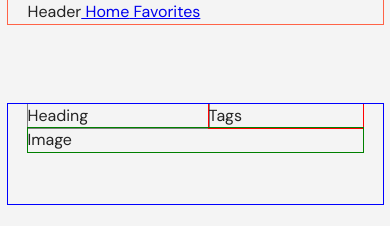
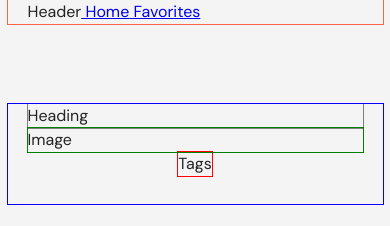
Before and after one commit to chertoha/sporty, a React (Create React App) app: page /sporty/muscles in a window 390 px wide. Shown: the top 226 px of the page. Built offline with nearby package versions, Linux system fonts and the light colour scheme; no server answers.

Commit message:
feat(): grid responsive structure

```diff
--- a/src/components/Hero/Hero.tsx
+++ b/src/components/Hero/Hero.tsx
@@ -15,15 +15,29 @@ const Hero: FC<IHeroProps> = () => {
         <Box
           sx={{
             display: "grid",
-            gridTemplateAreas: `"head tags" "image image"`,
+            gridTemplateColumns: "1fr auto",
+            gridTemplateAreas: {
+              xs: `"head" "image" "tags"`,
+              xl: `"head tags" "image image"`,
+            },
           }}
         >
-          <Box
-            sx={{ gridArea: "head", flexGrow: "2", outline: "1px solid gray" }}
-          >
+          <Box sx={{ gridArea: "head", outline: "1px solid gray" }}>
             Heading
           </Box>
-          <Box sx={{ gridArea: "tags", outline: "1px solid red" }}>Tags</Box>
+          <Box
+            sx={{
+              gridArea: "tags",
+              outline: "1px solid red",
+              justifySelf: {
+                xs: "center",
+                md: "flex-end",
+                xl: "inherit",
+              },
+            }}
+          >
+            Tags
+          </Box>
           <Box sx={{ gridArea: "image", outline: "1px solid green" }}>
             Image
           </Box>
```
